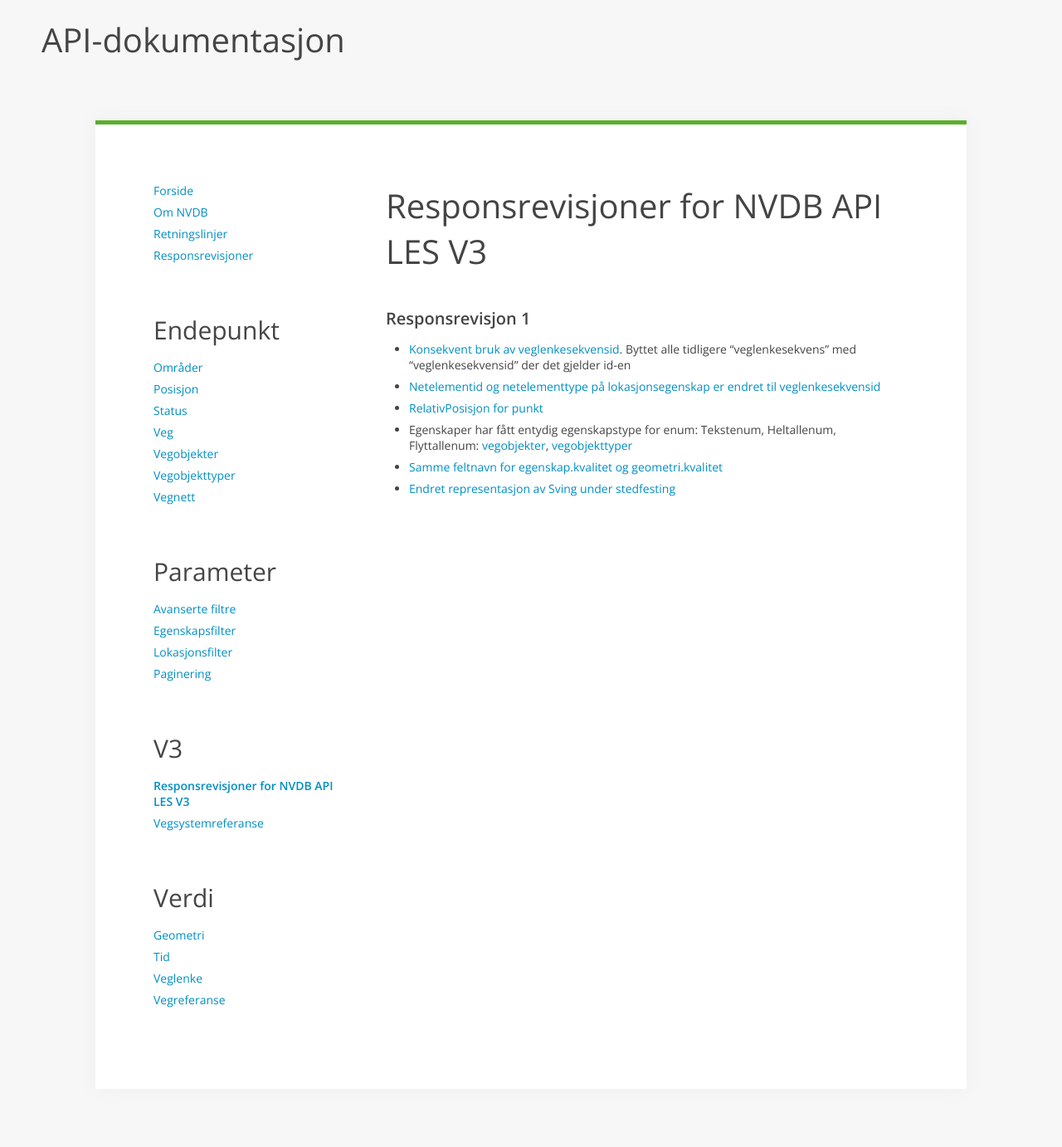
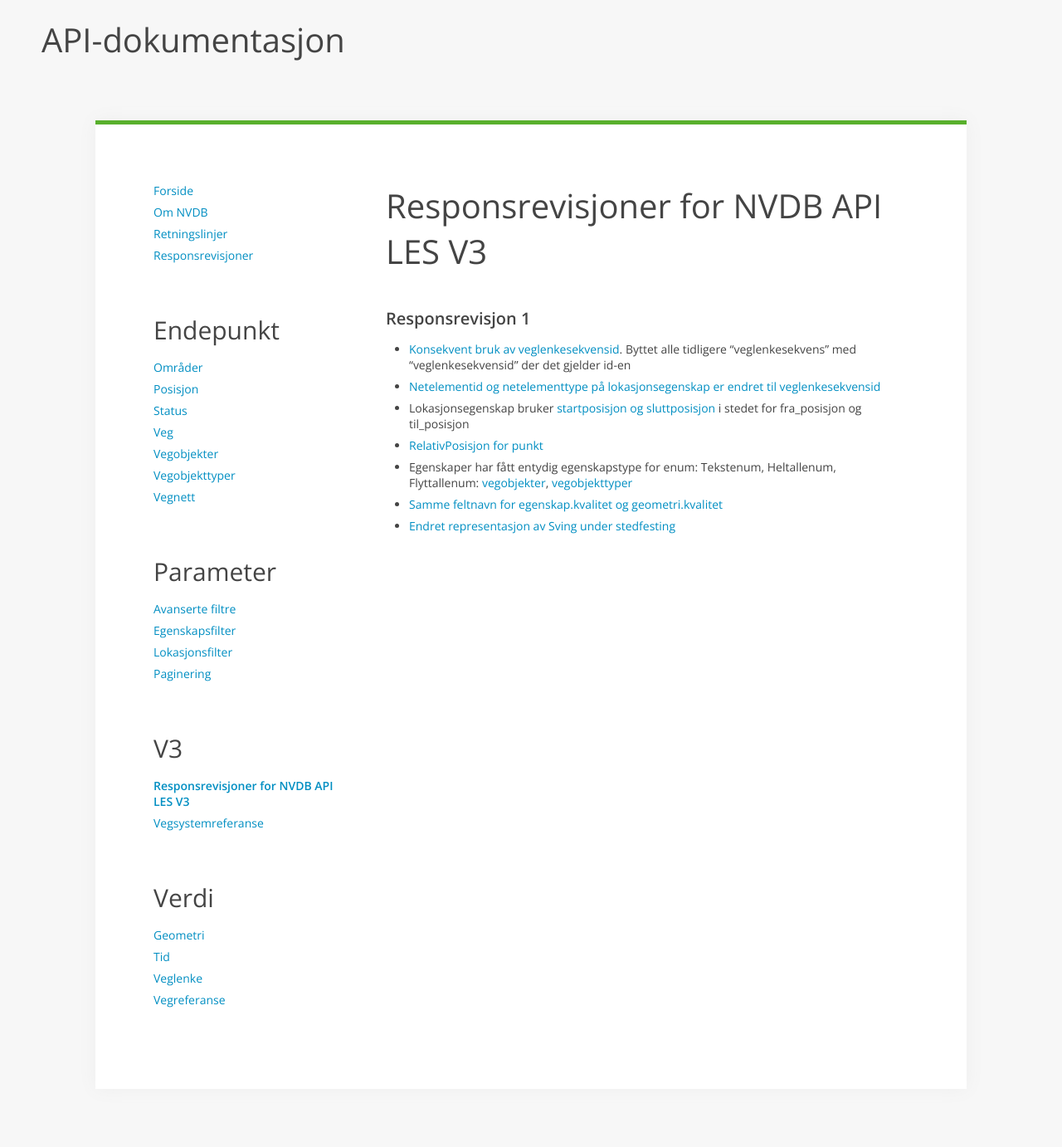
Before and after one commit to nvdb-vegdata/apidokumentasjon, a Jekyll site: the page built from v3/responsrevisjoner.md, in a window 1280 px wide. Shown: the whole page at 83% size. Built offline with Jekyll 4.4.1, drawn with Linux system fonts in a browser that asks for light colours; our own code applies the rules of GitHub Pages for plain Markdown files.

Commit message:
Update responsrevisjoner.md

```diff
--- a/v3/responsrevisjoner.md
+++ b/v3/responsrevisjoner.md
@@ -4,6 +4,7 @@
 
 * [Konsekvent bruk av veglenkesekvensid](https://github.com/nvdb-vegdata/nvdb-api-client/commit/3765e42a30728fb4efc023c2f72472a046ec20a2#diff-b5f334c16ceccbb3987030524a0e828cR95). Byttet alle tidligere "veglenkesekvens" med "veglenkesekvensid" der det gjelder id-en
 * [Netelementid og netelementtype på lokasjonsegenskap er endret til veglenkesekvensid](https://github.com/nvdb-vegdata/nvdb-api-client/commit/3765e42a30728fb4efc023c2f72472a046ec20a2#diff-c8692b87f0a2cf670ba98f95c457a46aR123)
+* Lokasjonsegenskap bruker [startposisjon og sluttposisjon](https://github.com/nvdb-vegdata/nvdb-api-client/commit/3765e42a30728fb4efc023c2f72472a046ec20a2#diff-b5f334c16ceccbb3987030524a0e828cR43) i stedet for fra_posisjon og til_posisjon
 * [RelativPosisjon for punkt](https://github.com/nvdb-vegdata/nvdb-api-client/commit/bb4ecee0d488d8cc5f945521a7b1abc45c790709#diff-eab00036a45a9bd9e5ae0f6ef8892c77R22)
 * Egenskaper har fått entydig egenskapstype for enum: Tekstenum, Heltallenum, Flyttallenum: [vegobjekter](https://github.com/nvdb-vegdata/nvdb-api-client/commit/60f0225bfd11c6e1887519f8b35d60b91e2f6e8d#diff-5411560551c353f26c91708d93e16413R19), [vegobjekttyper](https://github.com/nvdb-vegdata/nvdb-api-client/commit/df988953cf19d42ec69d45ff19c0f6f98340b6a8)
 * [Samme feltnavn for egenskap.kvalitet og geometri.kvalitet](https://github.com/nvdb-vegdata/nvdb-api-client/commit/6330a7f9a05864831d12619a96220187f850ee42#diff-6f9ed187bf7b5d1c57ca059ef52bc580R167)
```
